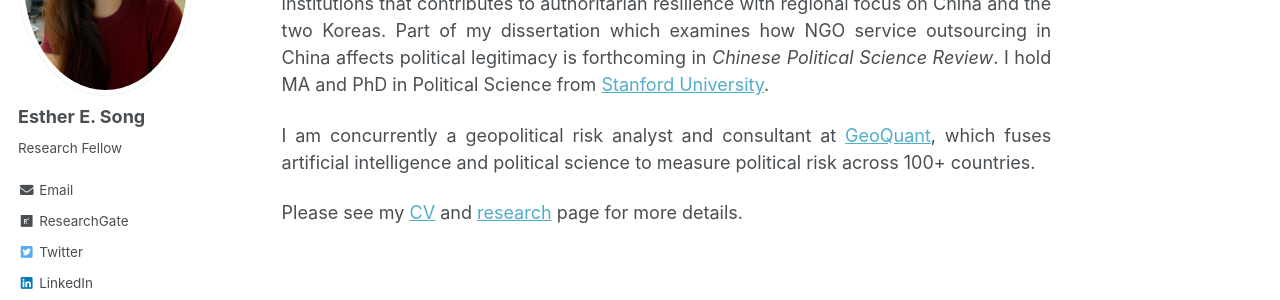
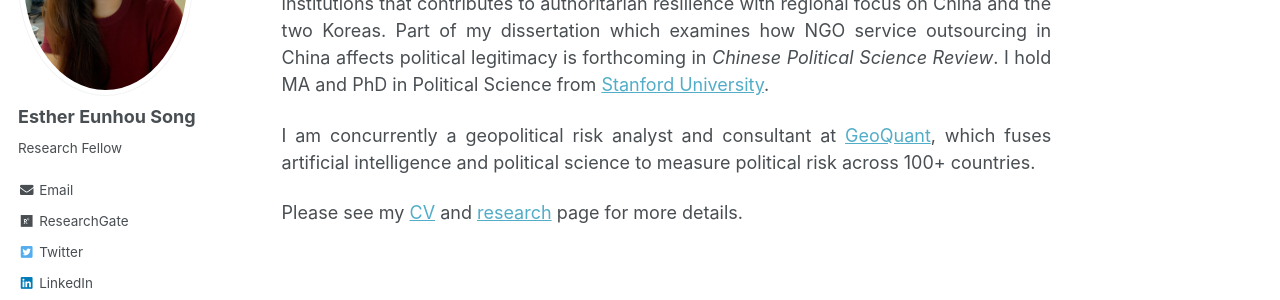
Before and after one commit to ehsong/ehsong.github.io, a Jekyll site: the page built from _pages/about.md, in a window 1280 px wide. Shown: the part 251-551 px from the top of the page. Built offline with Jekyll 4.4.1, drawn with Linux system fonts in a browser that asks for light colours.

Commit message:
Update _config.yml

```diff
--- a/_config.yml
+++ b/_config.yml
@@ -80,7 +80,7 @@
 
 # Site Author
 author:
-  name             : "Esther E. Song"
+  name             : "Esther Eunhou Song"
   avatar           : "profile.jpg"
   bio              : "Research Fellow"
   location         :
```
